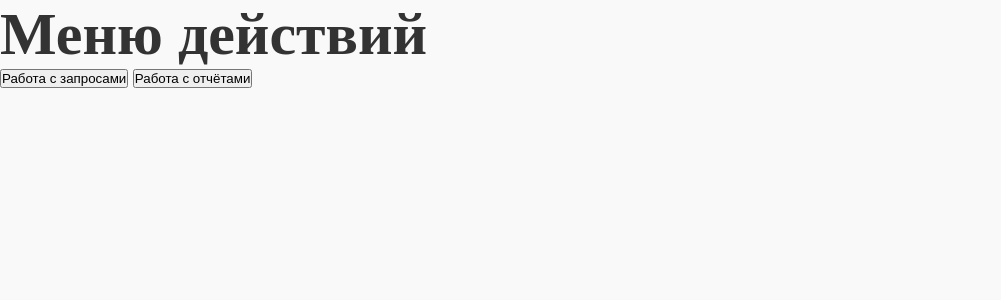
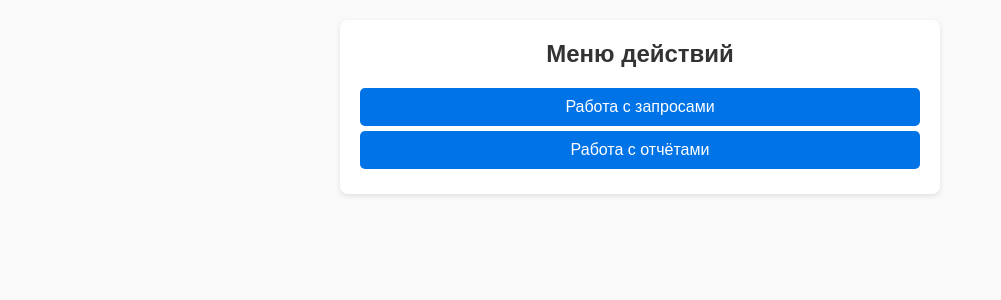
Before and after one commit to Ho1j/DB_course_project, a Flask app: page / in a window 1280 px wide. Shown: the part 80-380 px from the top of the page, without its empty margins (0-1001 px from the left). Run offline with Flask 3, Linux system fonts and the light colour scheme; the visitor is signed in with stand-in values (Sample User, id 1); parts of the project's set-up code (start-up, migrations or seed data) failed here and were passed over.

Commit message:
Redesigned

```diff
--- a/app/static/home.css
+++ b/app/static/home.css
@@ -1,29 +1,47 @@
-h2 {
-    font-family: Cochin;
-    font-size: 60px;
+main {
+    margin: 20px auto;
+    width: 90%;
+    max-width: 600px;
 }
 
-.logo {
-    text-align: center;
-    margin: auto;
+.buttons-container {
+    background-color: white;
+    padding: 20px;
+    border-radius: 8px;
+    box-shadow: 0 2px 5px rgba(0, 0, 0, 0.1);
 }
 
-.logo-img{
-    width: 100px;
-    margin: auto;
+.buttons-container h2 {
+    text-align: center;
+    margin-bottom: 20px;
 }
 
-a {
-    text-decoration: none;
-    color: black;
+
+.buttons-container a {
+    display: block;
+    margin-bottom: 5px;
+    font-weight: bold;
 }
 
-.search {
-    font-size: 17px;
-    width: 200px;
-
+.buttons-container input {
+    width: 100%;
+    padding: 10px;
+    margin-bottom: 15px;
+    border: 1px solid #ddd;
+    border-radius: 5px;
 }
 
-.buttons {
-    text-align: center;
+.buttons-container button {
+    width: 100%;
+    padding: 10px;
+    background-color: #0073e6;
+    color: white;
+    border: none;
+    border-radius: 5px;
+    font-size: 1rem;
+    cursor: pointer;
 }
+
+.buttons-container button:hover {
+    background-color: #005bb5;
+}
```
